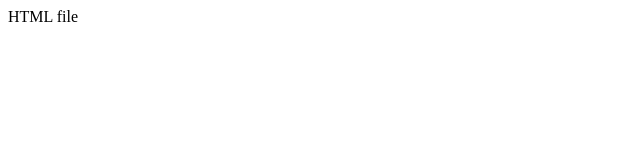
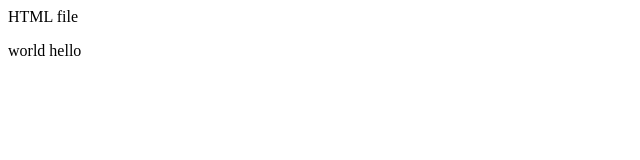
Before and after one commit to darkDragon2674/demo-repo, a plain HTML site: page index.html in a window 1280 px wide. Shown: the full height of the page, 0-640 px from the left. Drawn offline with Linux system fonts and the light colour scheme.

Commit message:
Added new line in index

```diff
--- a/index.html
+++ b/index.html
@@ -1 +1,2 @@
 <p> HTML file</p>
+<p> world hello</p>
```
